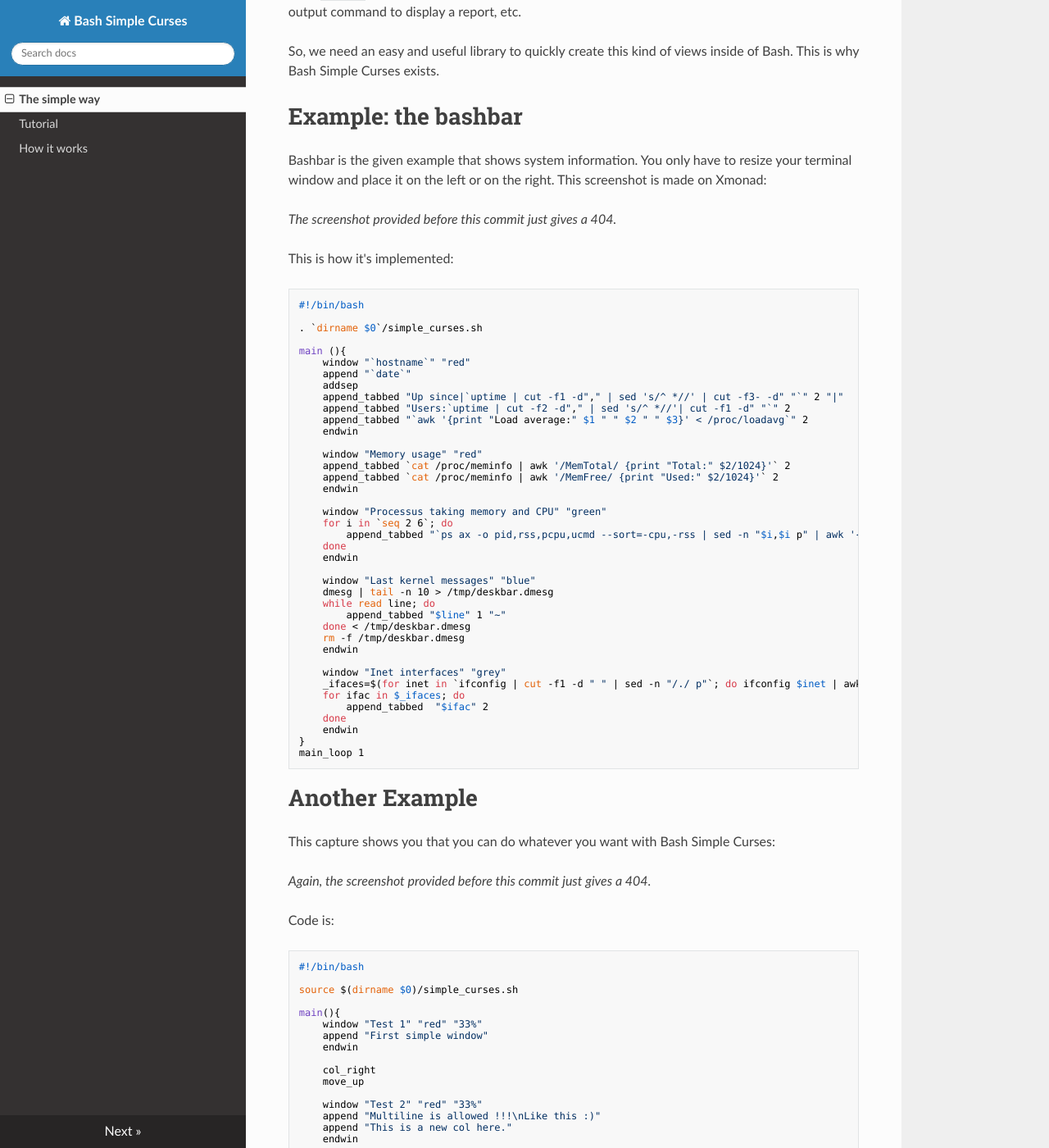
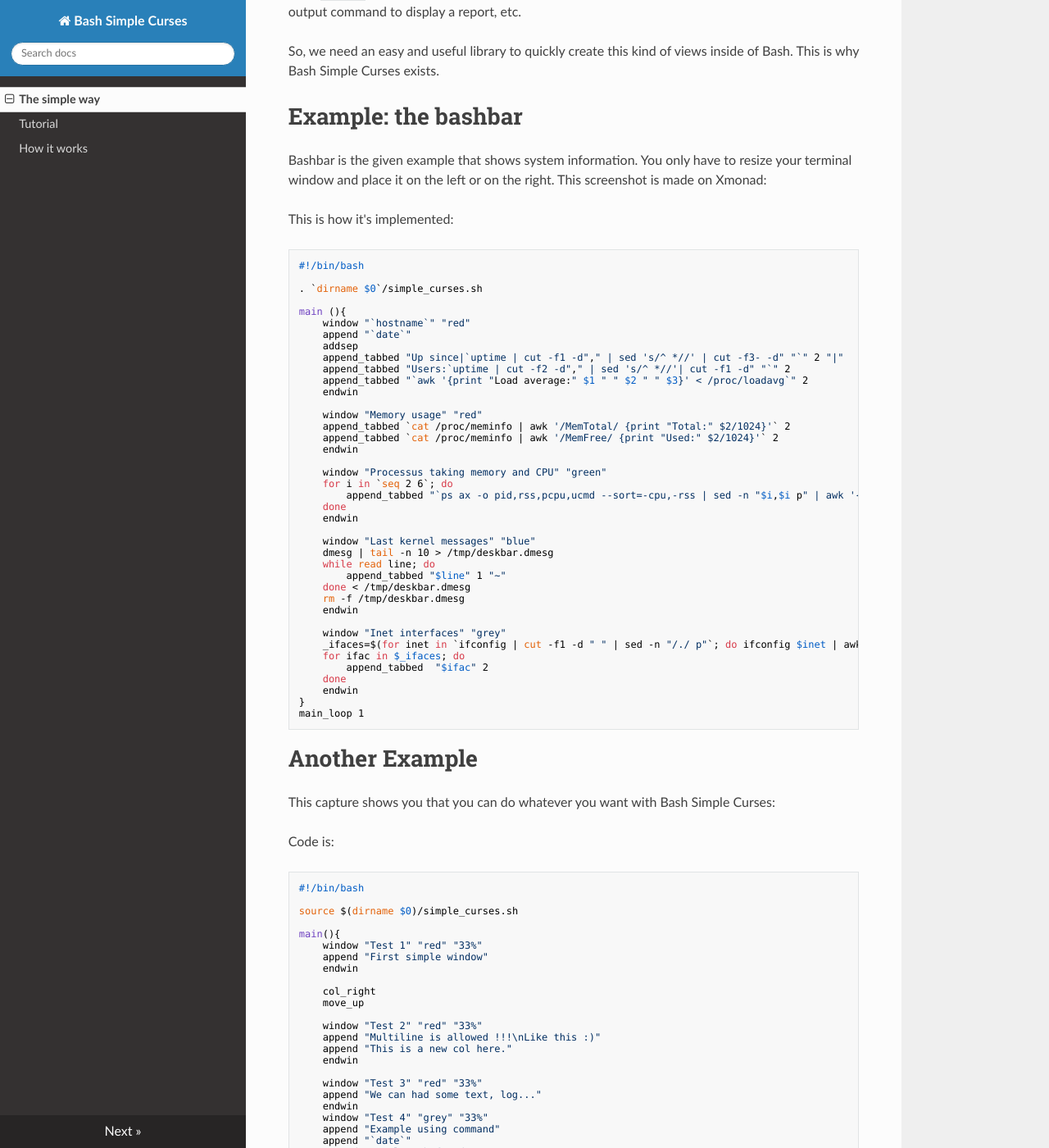
Before and after one commit to metal3d/bashsimplecurses, an MkDocs documentation site: the page built from docs/index.md, in a window 1280 px wide and 1400 px high, scrolled down 459 px. Shown: the whole window at 82% size. Built offline with MkDocs 1.6.1, drawn with Linux system fonts in a browser that asks for light colours; nearby versions of some CDN libraries; old or Windows-style settings are respelled for this version of MkDocs; some of the changed text lies outside the part shown.

Commit message:
Remove warnings

```diff
--- a/docs/index.md
+++ b/docs/index.md
@@ -15,8 +15,6 @@ So, we need an easy and useful library to quickly create this kind of views insi
 # Example: the bashbar #
 
 Bashbar is the given example that shows system information. You only have to resize your terminal window and place it on the left or on the right. This screenshot is made on Xmonad:
-
-*The screenshot provided before this commit just gives a 404.*
 
 This is how it's implemented:
 
@@ -66,8 +64,6 @@ main_loop 1
 # Another Example #
 
 This capture shows you that you can do whatever you want with Bash Simple Curses:
-
-*Again, the screenshot provided before this commit just gives a 404.*
 
 Code is:
 
@@ -120,6 +116,4 @@ main_loop
 
 With `img2txt` from the libcaca library, you can do something like this:
 
-*Once again, the screenshot provided before this commit just gives a 404.*
-
 Cool, isn't it?
```
